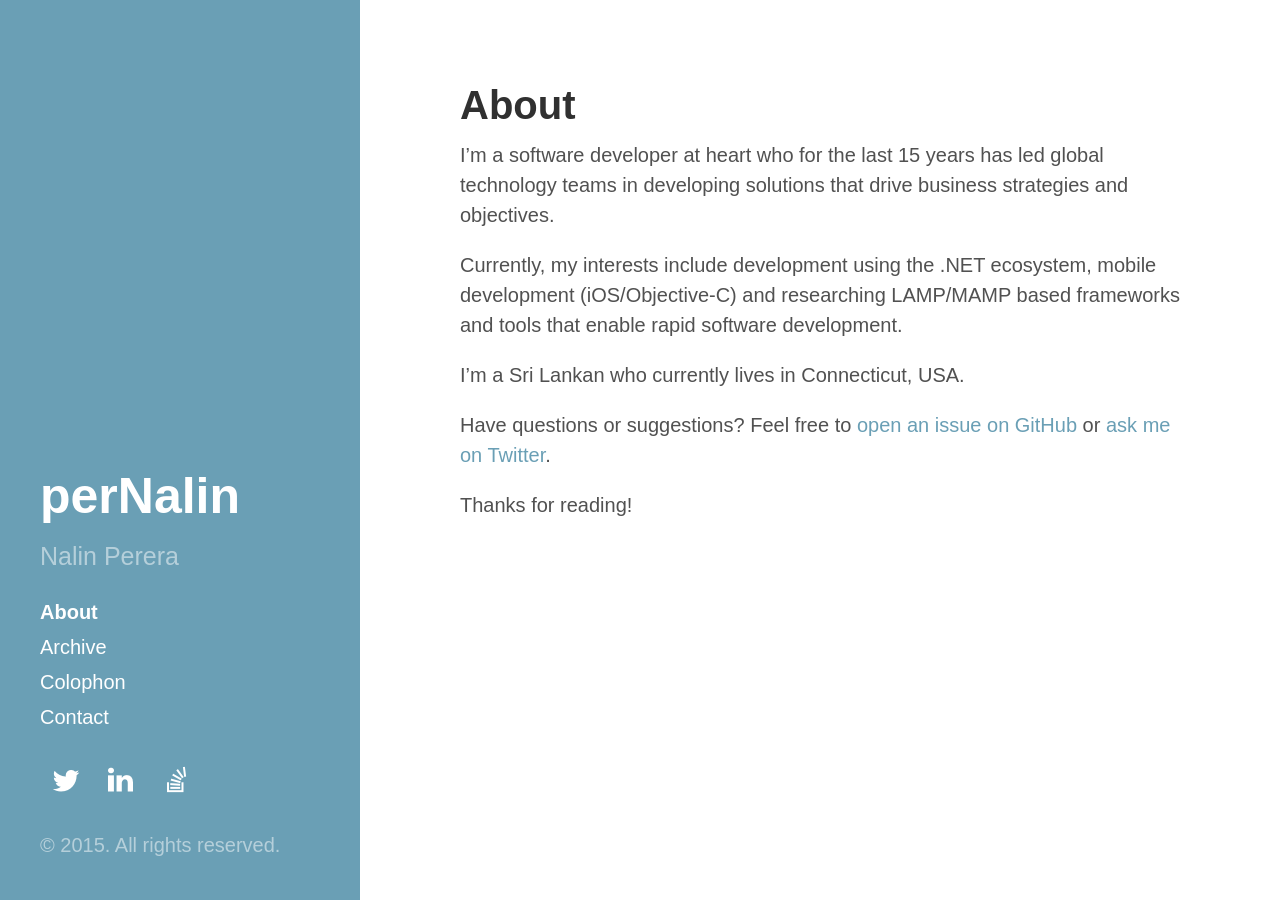
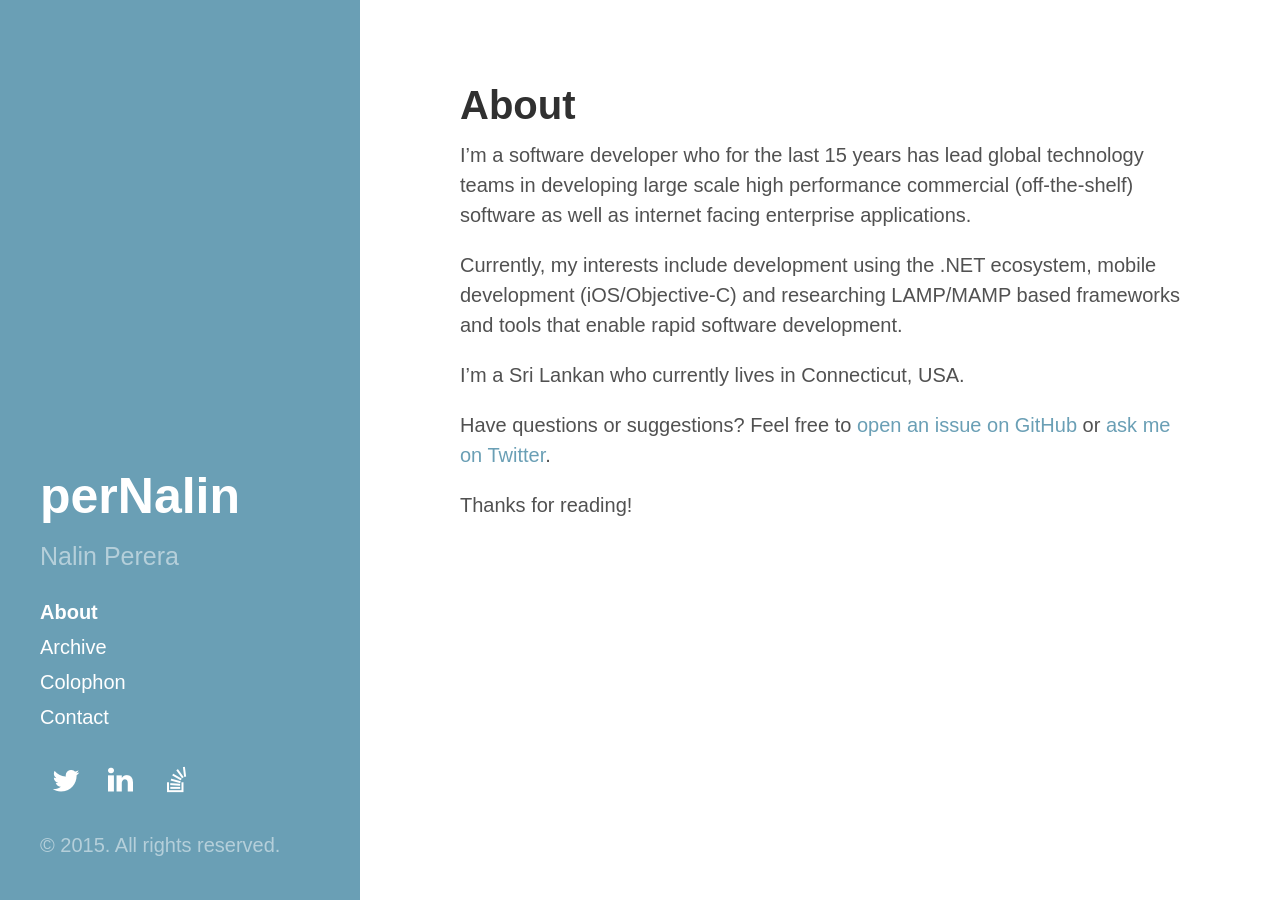
Before and after one commit to pernalin/pernalin.github.io, a Jekyll site: the page built from about.md, in a window 1280 px wide. Built offline with Jekyll 4.4.1, drawn with Linux system fonts in a browser that asks for light colours; nearby versions of some CDN libraries; Markdown is read by kramdown in place of the engine named in the settings.

```diff
--- a/about.md
+++ b/about.md
@@ -3,9 +3,11 @@ layout: page
 title: About
 ---
 
-I'm a software developer at heart who for the last 15 years has led global technology teams in developing solutions that drive business strategies and objectives.
+I'm a software developer who for the last 15 years has lead global technology teams in developing large scale high
+performance commercial (off-the-shelf) software as well as internet facing enterprise applications.
 
-Currently, my interests include development using the .NET ecosystem, mobile development (iOS/Objective-C) and researching LAMP/MAMP based frameworks and tools that enable rapid software development.
+Currently, my interests include development using the .NET ecosystem, mobile development (iOS/Objective-C) and
+researching LAMP/MAMP based frameworks and tools that enable rapid software development.
 
 I'm a Sri Lankan who currently lives in Connecticut, USA.
 
```
